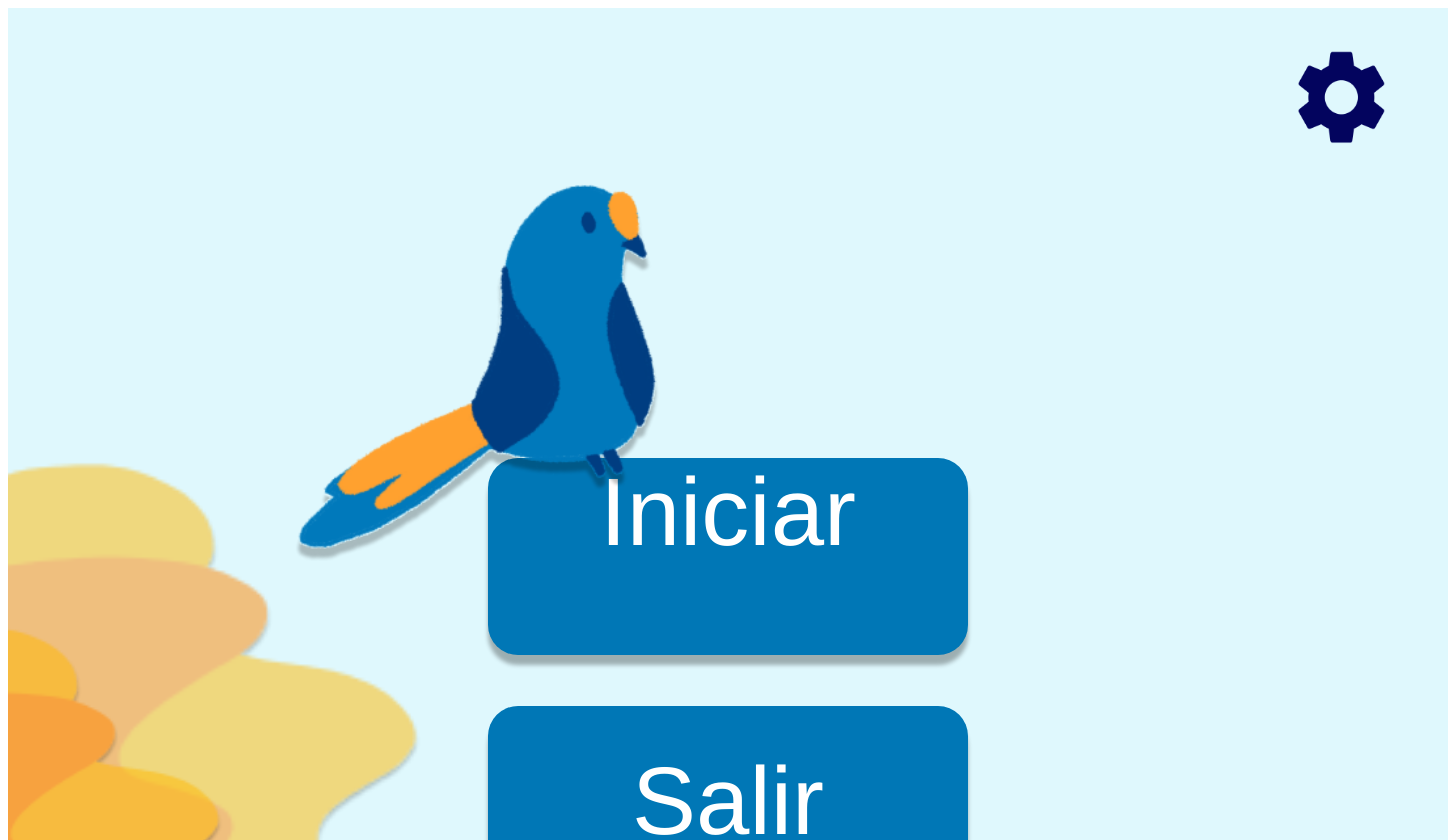
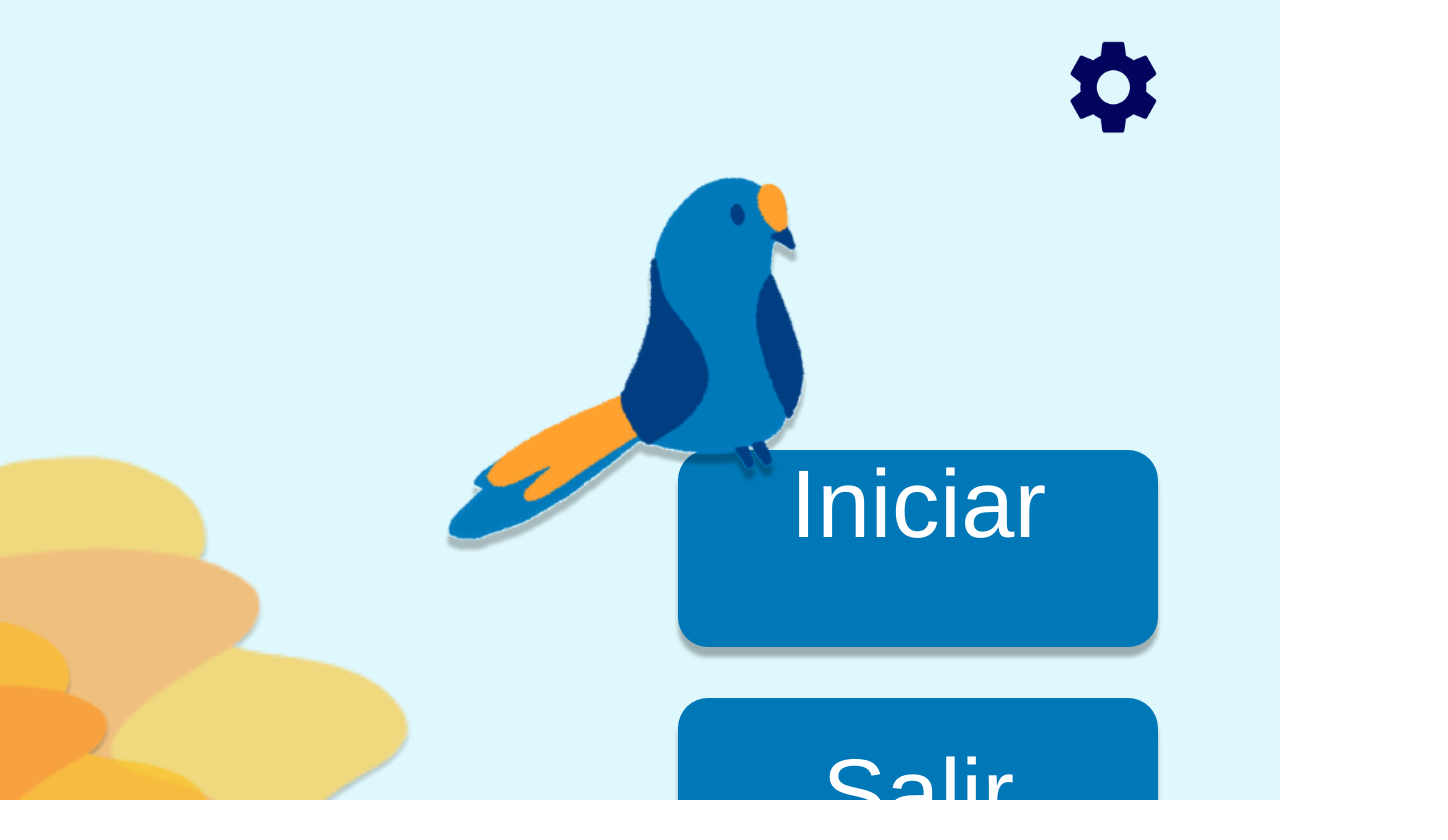
Before and after one commit to l-AM-l/JPLDhabla, a React (Create React App) app in the folder jpld_react/: page /a in a window 1280 px wide. Shown: the top 840 px of the page, 1448 px wide, since content can reach past the window. After the commit the page ends 800 px from the top, so only its background shows below. Built offline with nearby package versions, Linux system fonts and the light colour scheme.

Commit message:
Adding modifications to layout

```diff
--- a/jpld_react/src/App.js
+++ b/jpld_react/src/App.js
@@ -20,7 +20,7 @@ function App() {
     <DirectoryProvider>
       <Router>
         <Routes>
-          <Route path="/A" element={<PantallaDeInicio />} />
+          <Route path="/a" element={<PantallaDeInicio />} />
           <Route path="/" element={<SelectorJugadores />} />
         </Routes>
       </Router>
--- a/jpld_react/src/components/Buttons/PlusMinus/style.css
+++ b/jpld_react/src/components/Buttons/PlusMinus/style.css
@@ -9,13 +9,14 @@
 }
 
 .plus-minus .pm-icon {
-  width: 70px;
-  height: 112.74px; /* keep same proportions as Flechas */
+  width: 80%;   /* scale relative to parent */
+  height: 80%;
   transition: transform 0.2s ease, filter 0.2s ease;
   position: relative;
-  left: 5px;
-  top: 4px;
+  left: 0;
+  top: 0;
 }
+
 
 /* Hover effect */
 .plus-minus:hover .pm-icon {
@@ -29,6 +30,6 @@
 }
 
 .plus-minus.large {
-  width: 100px;
-  height: 150px;
+  width: 160px;
+  height: 120px;
 }
--- a/jpld_react/src/components/Frames/Flechas/Flechas.jsx
+++ b/jpld_react/src/components/Frames/Flechas/Flechas.jsx
@@ -1,4 +1,4 @@
-import React, { useState } from "react";
+import React from "react";
 import PropTypes from "prop-types";
 
 // Import arrow SVGs as React components
@@ -7,24 +7,18 @@ import { ReactComponent as RightArrow } from "../../../assets/right_arrow.svg";
 import "./style.css";
 
 export const Flechas = ({ direction = "right", size = "normal", className = "" }) => {
-  const [hover, setHover] = useState(false);
-
   return (
-    <div
-      className={`flechas ${size} ${className}`}
-      onMouseEnter={() => setHover(true)}
-      onMouseLeave={() => setHover(false)}
-    >
+    <div className={`flechas ${size} ${className}`}>
       {direction === "right" ? (
-        <RightArrow
-          className="arrow-icon"
-          style={{ fill: hover ? "#e1567b" : "#03045e" }}
-        />
+        <>
+          <RightArrow className="arrow-icon" />
+          <span className="Atext-wrapper">Siguiente</span>
+        </>
       ) : (
-        <LeftArrow
-          className="arrow-icon"
-          style={{ fill: hover ? "#e1567b" : "#03045e" }}
-        />
+        <>
+          <LeftArrow className="arrow-icon" />
+          <span className="Atext-wrapper">Atrás</span>
+        </>
       )}
     </div>
   );
--- a/jpld_react/src/components/Frames/Person/style.css
+++ b/jpld_react/src/components/Frames/Person/style.css
@@ -2,12 +2,12 @@
   display: flex;
   align-items: center;
   justify-content: center; /* center the players horizontally */
-  gap: 20px; /* spacing between players */
+  gap: 0px; /* spacing between players */
 }
 
 .player-wrapper {
-  width: 128px;  /* optional: control size */
-  height: 128px;
+  width: 100%;  /* optional: control size */
+  height: 100%;
 }
 
 .player-icon {
--- a/jpld_react/src/components/Pages/PantallaDeInicio/style.css
+++ b/jpld_react/src/components/Pages/PantallaDeInicio/style.css
@@ -1,144 +1,92 @@
+/* Ensure full viewport usage */
+html, body, #root {
+  margin: 0;
+  padding: 0;
+  width: 100%;
+  height: 100%;
+}
+
 .pantalla-de-inicio {
   background-color: #dff8fd;
-  height: 1024px;
   position: relative;
-  width: 1440px;
+  overflow: hidden;
+  width: 100vw;
+  height: 100vh;
 }
 
+/* Main overlap group */
 .pantalla-de-inicio .overlap-group {
-  height: 869px;
-  left: 0;
   position: absolute;
   top: 155px;
+  left: 0;
   width: 969px;
+  height: 869px;
 }
 
+/* Images with original Figma positions */
 .pantalla-de-inicio .IMG {
-  aspect-ratio: 1.43;
-  height: 672px;
-  left: 0;
-  object-fit: cover;
   position: absolute;
   top: 197px;
+  left: 0;
   width: 969px;
+  height: 672px;
+  object-fit: cover;
 }
 
 .pantalla-de-inicio .img {
-  aspect-ratio: 1.43;
-  height: 476px;
-  left: 0;
-  object-fit: cover;
   position: absolute;
   top: 393px;
+  left: 0;
   width: 605px;
+  height: 476px;
+  object-fit: cover;
+}
+
+.pantalla-de-inicio .IMG-2 {
+  position: absolute;
+  top: 0;
+  left: 45%;
+  width: 402px;
+  height: 408px;
+  object-fit: cover;
+}
+
+/* Buttons keeping their absolute positions */
+.pantalla-de-inicio .iniciar-instance,
+.pantalla-de-inicio .salir-instance {
+  position: absolute;
+}
+
+.pantalla-de-inicio .iniciar-instance {
+  top: 295px;
+  left: 70% !important;
 }
 
 .pantalla-de-inicio .salir-instance {
-  left: 480px !important;
-  position: absolute !important;
-  top: 543px !important;
+  top: 543px;
+  left: 70% !important;
 }
 
-.pantalla-de-inicio .iniciar-instance {
-  left: 480px !important;
-  position: absolute !important;
-  top: 295px !important;
-}
-
-.pantalla-de-inicio .IMG-2 {
-  aspect-ratio: 1;
-  height: 408px;
-  left: 279px;
-  object-fit: cover;
+/* Gear and vector icons */
+.pantalla-de-inicio .gear {
   position: absolute;
-  top: 0;
-  width: 402px;
-}
-
-.pantalla-de-inicio .gear {
+  top: 20px;
+  right: 100px;
+  width: 133px;
   height: 133px;
-  left: 1267px;
-  position: absolute;
-  top: 22px;
-  width: 133px;
 }
 
 .pantalla-de-inicio .vector {
-  height: 110px;
-  left: 13px;
   position: absolute;
   top: 12px;
+  left: 13px;
   width: 107px;
-}
-.pantalla-de-inicio {
-  background-color: #dff8fd;
-  height: 1024px;
-  position: relative;
-  width: 1440px;
+  height: 110px;
 }
 
-.pantalla-de-inicio .overlap-group {
-  height: 869px;
-  left: 0;
-  position: absolute;
-  top: 155px;
-  width: 969px;
+/* Ensure images scale nicely if you resize the viewport */
+.pantalla-de-inicio img {
+  max-width: 100%;
+  height: auto;
+  display: block;
 }
-
-.pantalla-de-inicio .IMG {
-  aspect-ratio: 1.43;
-  height: 672px;
-  left: 0;
-  object-fit: cover;
-  position: absolute;
-  top: 197px;
-  width: 969px;
-}
-
-.pantalla-de-inicio .img {
-  aspect-ratio: 1.43;
-  height: 476px;
-  left: 0;
-  object-fit: cover;
-  position: absolute;
-  top: 393px;
-  width: 605px;
-}
-
-.pantalla-de-inicio .salir-instance {
-  left: 480px !important;
-  position: absolute !important;
-  top: 543px !important;
-}
-
-.pantalla-de-inicio .iniciar-instance {
-  left: 480px !important;
-  position: absolute !important;
-  top: 295px !important;
-}
-
-.pantalla-de-inicio .IMG-2 {
-  aspect-ratio: 1;
-  height: 408px;
-  left: 279px;
-  object-fit: cover;
-  position: absolute;
-  top: 0;
-  width: 402px;
-}
-
-.pantalla-de-inicio .gear {
-  height: 133px;
-  left: 1267px;
-  position: absolute;
-  top: 22px;
-  width: 133px;
-}
-
-.pantalla-de-inicio .vector {
-  height: 110px;
-  left: 13px;
-  position: absolute;
-  top: 12px;
-  width: 107px;
-}
--- a/jpld_react/src/components/Pages/Selector_Jugadores/style.css
+++ b/jpld_react/src/components/Pages/Selector_Jugadores/style.css
@@ -1,18 +1,26 @@
+/* Ensure full viewport usage */
+html, body, #root {
+  margin: 0;
+  padding: 0;
+  width: 100%;
+  height: 100%;
+}
+
 .selector-jugadores {
   background-color: #dff8fd;
-  height: 1024px;
-  width: 1440px;
   position: relative;
   overflow: hidden;
+  width: 100vw;   /* full viewport width */
+  height: 100vh;  /* full viewport height */
 }
 
 .selector-jugadores .overlap-group {
-  position: relative;
   width: 100%;
   height: 100%;
   display: flex;
   flex-direction: column;
   align-items: center;
+  justify-content: stretch; /* fills vertical space */
 }
 
 .selector-jugadores .background-img {
@@ -23,25 +31,26 @@
 .selector-jugadores .background-img.left {
   width: 580px;
   height: 572px;
-  top: 196px;
+  bottom: 0px;
   left: 0;
 }
 
 .selector-jugadores .background-img.right {
   width: 384px;
   height: 384px;
-  top: 384px;
+  bottom: 0px;
   right: 0;
 }
 
 .selector-jugadores .header {
-  margin-top: 256px;
-  margin-bottom: 100px;
+  margin-top: 40px;       /* reduced */
+  margin-bottom: 20px;    /* reduced */
   text-align: center;
+  color: #03045e;
 }
 
 .selector-jugadores .text-wrapper {
-  color: #000000;
+  color: #03045e;
   font-family: var(--h1-font-family);
   font-size: var(--h1-font-size);
   font-style: var(--h1-font-style);
@@ -54,14 +63,14 @@
   display: flex;
   align-items: center;
   justify-content: center;
-  gap: 50px;
+  gap: 0px;
   width: 100%;
   max-width: 1200px;
 }
 
 .selector-jugadores .players-grid {
   display: flex;
-  gap: 40px;
+  gap: 0px;
   justify-content: center;
   align-items: center;
 }
@@ -74,14 +83,12 @@
 }
 
 .selector-jugadores .person-instance {
-  width: 200px;
-  height: 300px;
+  width: 900px;
+  height: 200px;
 }
 
 .selector-jugadores .gear {
-  position: absolute;
-  top: 40px;
-  right: 140px;
+  position: relative; /* relative inside top-row now */
   z-index: 10;
 }
 
@@ -90,37 +97,40 @@
   height: 110px;
 }
 
-/* Container for the vertical stack */
+/* Container for vertical stack */
 .controls-wrapper.vertical {
   display: flex;
   flex-direction: column;
-  align-items: center;
-  justify-content: center;
-  gap: 20px;            /* reduced spacing */
+  align-items: center; /* center children horizontally */
+  justify-content: center; /* center children vertically */
+  gap: 20px;
   width: 100%;
   position: relative;
 }
 
-/* Optional: adjust horizontal row */
+/* Horizontal row adjustments */
 .controls-wrapper.horizontal {
   display: flex;
   flex-direction: row;
   align-items: center;
-  justify-content: center; /* center instead of space-between */
-  gap: 30px;              /* add controlled spacing between items */
-  width: auto;            /* don't stretch across the whole page */
-  padding: 0;             /* removed extra padding */
+  justify-content: space-between;
+  width: 95%;
+  gap: 0;
 }
 
-.selector-jugadores .header {
-  margin-top: 40px;       /* reduced */
-  margin-bottom: 20px;    /* reduced */
-  text-align: center;
+/* NEW: Top row for gear */
+.top-row {
+  width: 100%;
+  display: flex;
+  justify-content: flex-end;
+  padding: 0 0px; /* distance from right edge */
 }
 
-
-
-
+/* NEW: Main row for PlusMinus + Person */
+.main-row {
+  justify-content: center;
+  margin-top: 20px; /* spacing from gear */
+}
 
 .minus-btn, .plus-btn {
   cursor: pointer;
--- a/jpld_react/src/index.css
+++ b/jpld_react/src/index.css
@@ -1,10 +1,39 @@
+/* Reset margins and padding */
+
+html, body, #root {
+  width: 100%;
+  height: 100%;
+  margin: 0;
+  padding: 0;
+}
+
+* {
+  margin: 0;
+  padding: 0;
+  box-sizing: border-box;
+}
+
+
+/* Force .App to fill the screen */
+.App {
+  width: 100%;
+  height: 100%;
+  display: flex;
+  flex-direction: column;
+}
+
+
+/* Base body styling */
 body {
-  margin: 0;
   font-family: -apple-system, BlinkMacSystemFont, 'Segoe UI', 'Roboto', 'Oxygen',
     'Ubuntu', 'Cantarell', 'Fira Sans', 'Droid Sans', 'Helvetica Neue',
     sans-serif;
   -webkit-font-smoothing: antialiased;
   -moz-osx-font-smoothing: grayscale;
+  display: flex;
+  flex-direction: column;
+  background-color: #fff; /* change if you want dark mode */
+  color: #000;            /* default text color */
 }
 
 code {
```
Also changed, not shown: jpld_react/src/components/Frames/Flechas/style.css (+29 -30 lines), jpld_react/src/components/Pages/Selector_Jugadores/Selector_Jugadores.jsx (+15 -7 lines).
